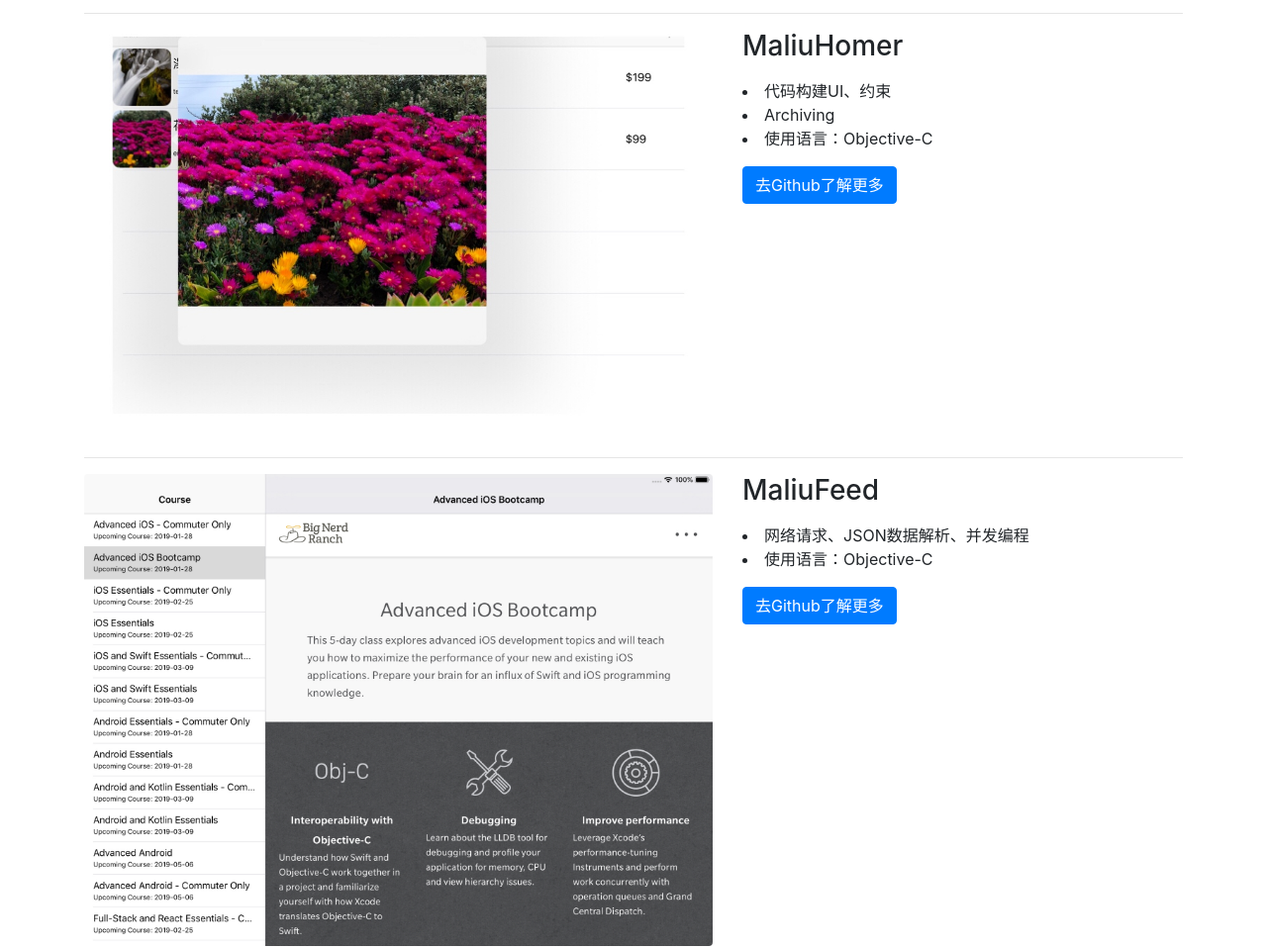
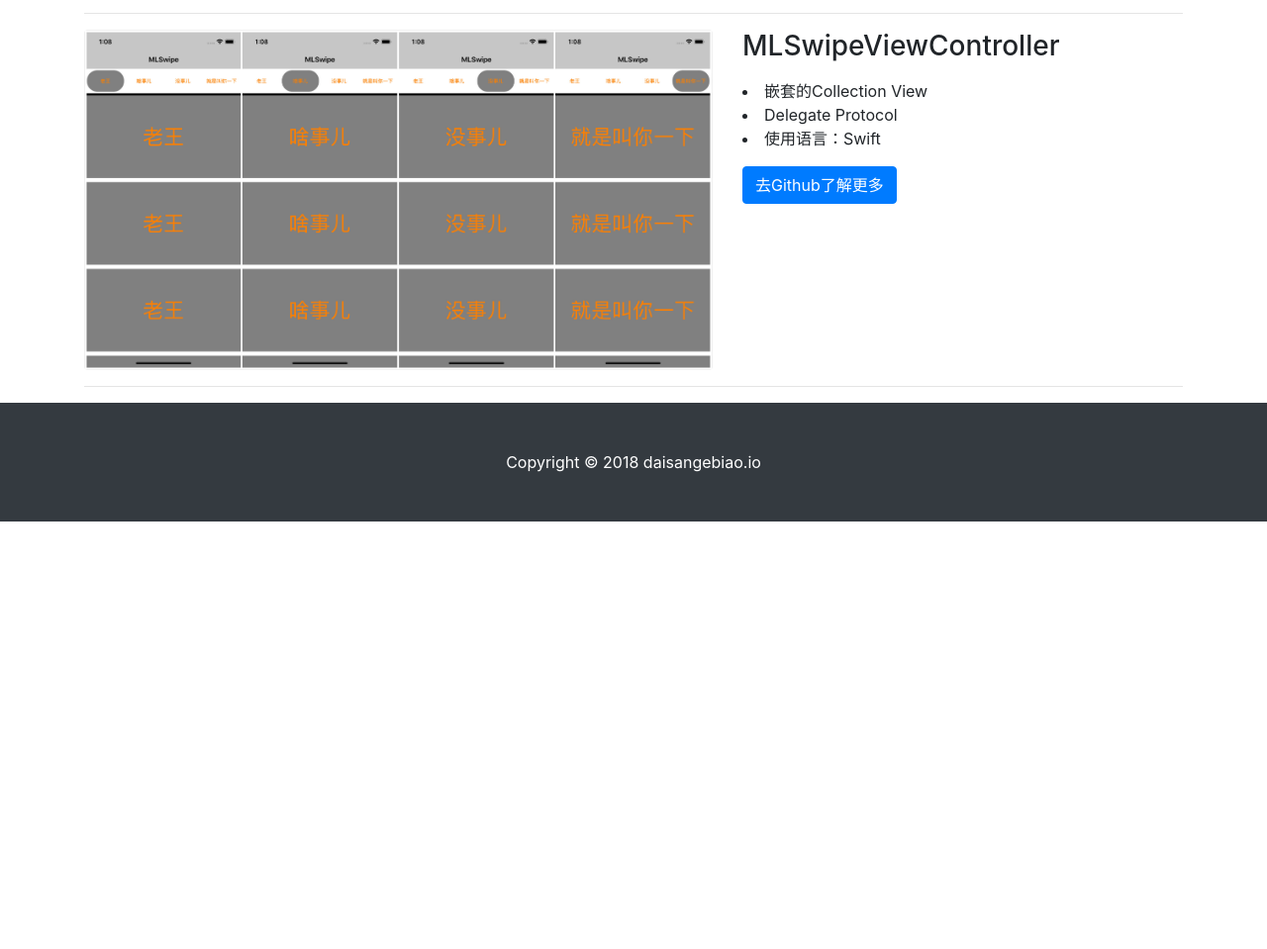
Before and after one commit to daisangebiao/daisangebiao.github.io, a website: page index.html in a window 1280 px wide. Shown: the part 781-1740 px from the top of the page at 99% size. After the commit the page ends 1308 px from the top, so only its background shows below. Drawn offline with Linux system fonts and the light colour scheme.

Commit message:
Removed two projects

```diff
--- a/index.html
+++ b/index.html
@@ -91,67 +91,26 @@
             </p>
           <a class="btn btn-primary" href="https://itunes.apple.com/cn/app/麻溜单词/id1436428124?ls=1&mt=8" target="_blank">去App Store了解更多</a>
         </div>
+
       </div>
       <!-- /.row -->
 
-      <hr>
+      <!-- <hr> -->
 
       <!-- Project Three -->
-      <div class="row">
-        <div class="col-md-7">
-          <a href="#">
-            <img class="img-fluid rounded mb-3 mb-md-0" src="img/pic3.jpg" alt="">
-          </a>
-        </div>
-        <div class="col-md-5">
-          <h3>MaliuHomer</h3>
-          <p>
-              <li>
-                  代码构建UI、约束
-              </li>
-              <li>
-                  Archiving
-              </li>
 
-              <li>
-                  使用语言：Objective-C
-              </li>
-            </p>
-          <a class="btn btn-primary" href="https://github.com/daisangebiao/MaliuHomer" target="_blank">去Github了解更多</a>
-        </div>
-      </div>
       <!-- /.row -->
 
-      <hr>
+      <!-- <hr> -->
 
       <!-- Project Four -->
-      <div class="row">
 
-        <div class="col-md-7">
-          <a href="#">
-            <img class="img-fluid rounded mb-3 mb-md-0" src="img/pic4.JPG" alt="">
-          </a>
-        </div>
-        <div class="col-md-5">
-          <h3>MaliuFeed</h3>
-          <p>
-
-              <li>
-                  网络请求、JSON数据解析、并发编程
-              </li>
-              <li>
-                  使用语言：Objective-C
-              </li>
-            </p>
-          <a class="btn btn-primary" href="https://github.com/daisangebiao/MaliuFeed" target="_blank">去Github了解更多</a>
-        </div>
-      </div>
       <!-- /.row -->
 
       <hr>
 
 
-      <!-- Project Four -->
+      <!-- Project Five -->
       <div class="row">
 
         <div class="col-md-7">
```
Also changed, not shown: img/pic3.jpg (deleted), img/pic4.JPG (deleted).
